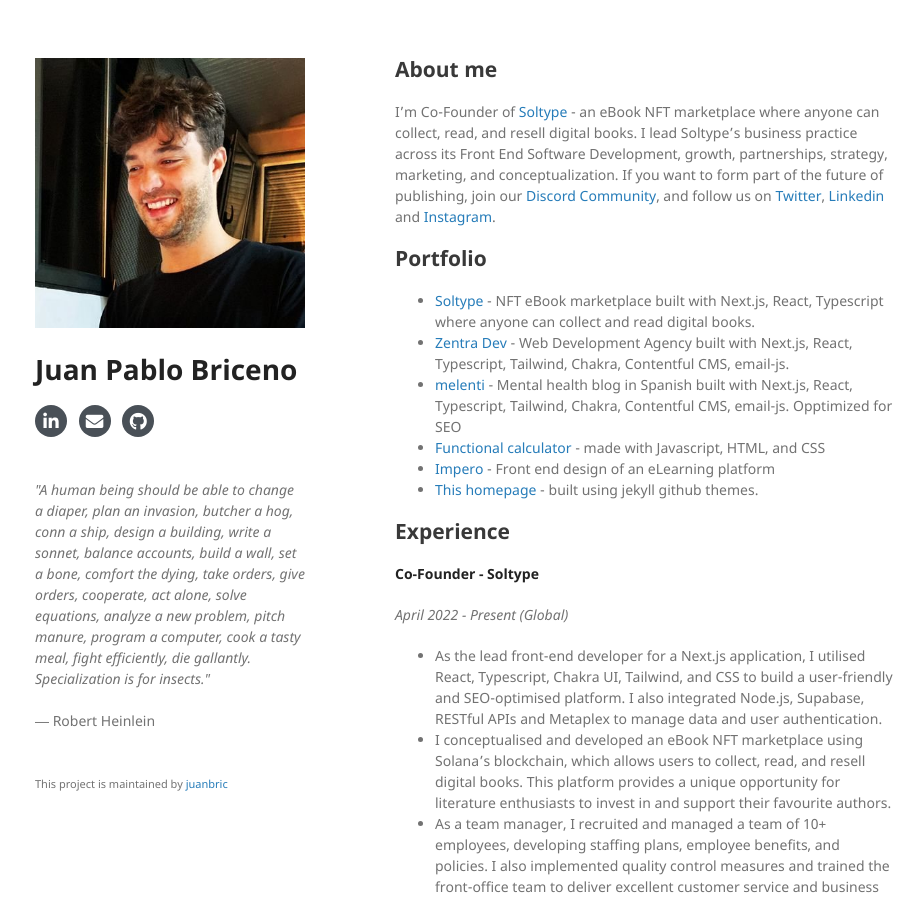
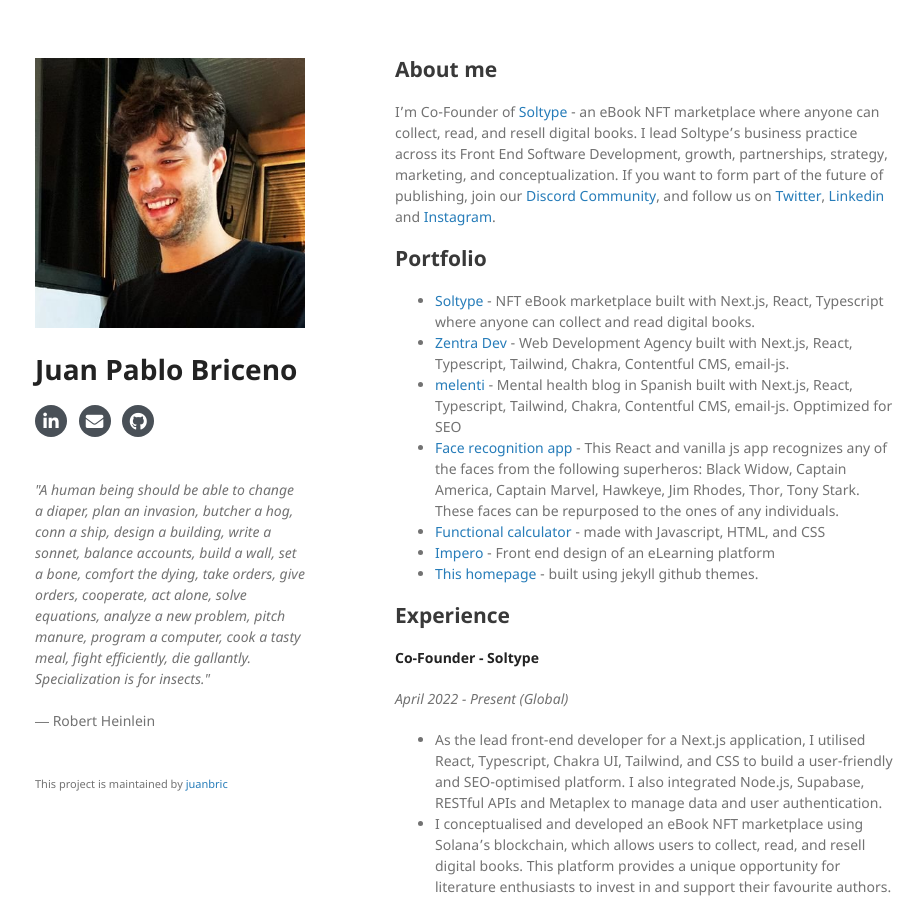
Before and after one commit to juanbric/homepage, a Jekyll site: the page built from index.md, in a window 1280 px wide and 900 px high. Shown: the whole window, without its empty margins (175-1099 px from the left). Built offline with Jekyll 4.4.1, drawn with Linux system fonts in a browser that asks for light colours; nearby versions of some CDN libraries; our own code applies the rules of GitHub Pages for plain Markdown files; a style sheet for code colours, icons or effects is not loaded.

Commit message:
Update index.md

```diff
--- a/index.md
+++ b/index.md
@@ -5,6 +5,7 @@ I'm Co-Founder of [Soltype](https://www.soltype.io/) - an eBook NFT marketplace
 - [Soltype](https://www.soltype.io/) - NFT eBook marketplace built with Next.js, React, Typescript where anyone can collect and read digital books.
 - [Zentra Dev](https://zentradev.vercel.app/) - Web Development Agency built with Next.js, React, Typescript, Tailwind, Chakra, Contentful CMS, email-js.
 - [melenti](https://melenti.vercel.app/) - Mental health blog in Spanish built with Next.js, React, Typescript, Tailwind, Chakra, Contentful CMS, email-js. Opptimized for SEO
+- [Face recognition app]() - This React and vanilla js app recognizes any of the faces from the following superheros: Black Widow, Captain America, Captain Marvel, Hawkeye, Jim Rhodes, Thor, Tony Stark. These faces can be repurposed to the ones of any individuals.
 - [Functional calculator](https://juanbric.github.io/calculator/) - made with Javascript, HTML, and CSS
 - [Impero](https://juanbric.github.io/impero/dist/index.html) - Front end design of an eLearning platform
 - [This homepage](https://juanbric.github.io/homepage/) - built using jekyll github themes.
```
